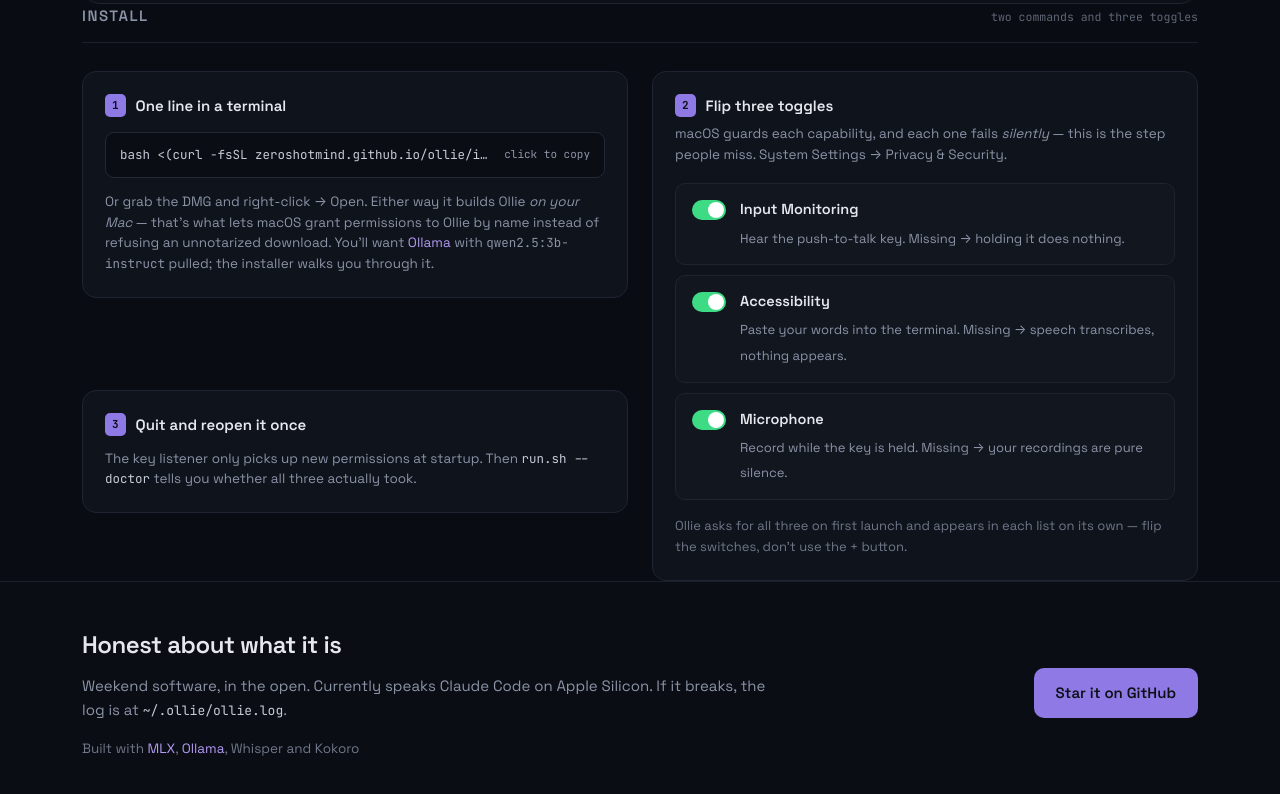
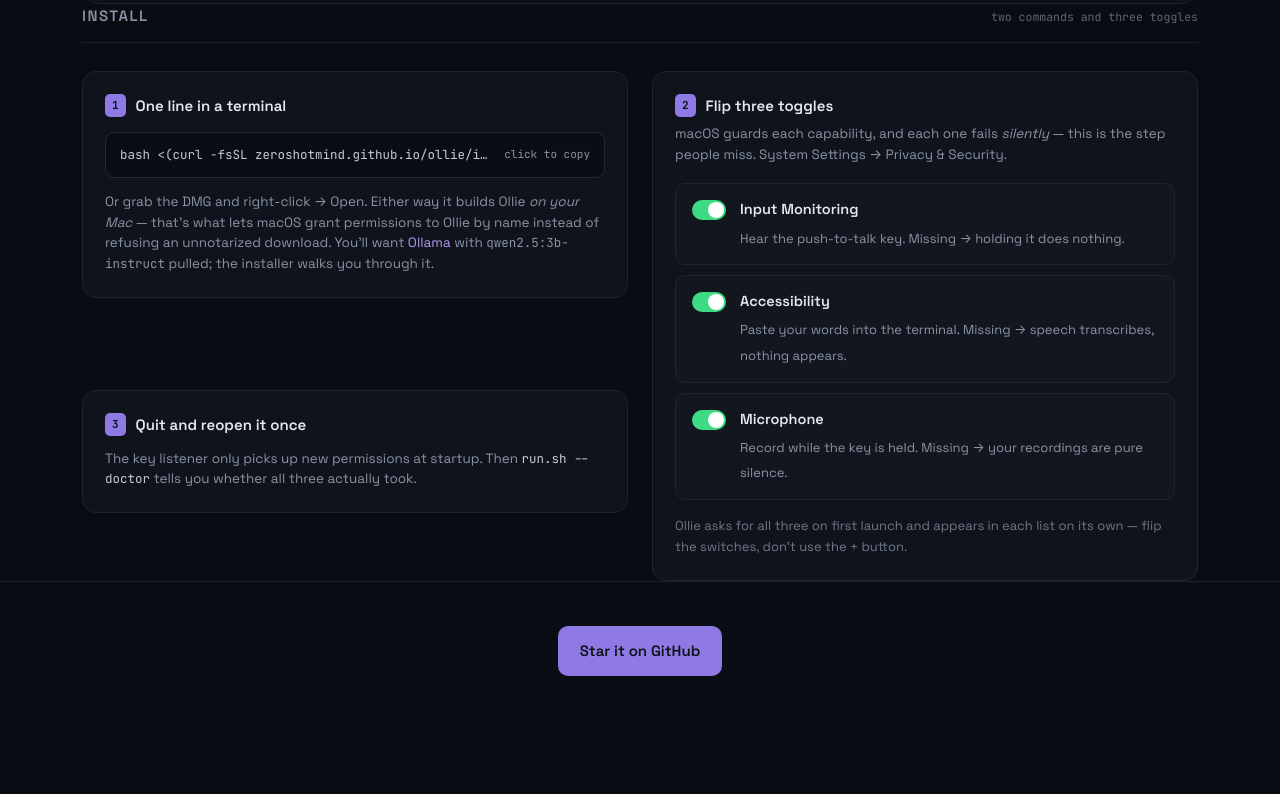
Before and after one commit to zeroshotmind/ollie, a plain HTML site: page docs/index.html in a window 1280 px wide. Shown: the part 1877-2671 px from the top of the page. After the commit the page ends 2605 px from the top, so only its background shows below. Drawn offline with Linux system fonts and the light colour scheme.

Commit message:
Simplify footer to just the GitHub CTA
Drop the "honest about what it is" blurb and built-with credits, keeping
a centered star-it button.

```diff
--- a/docs/index.html
+++ b/docs/index.html
@@ -385,12 +385,7 @@
 </section>
 
 <footer>
-  <div class="foot">
-    <div>
-      <h3>Honest about what it is</h3>
-      <p>Weekend software, in the open. Currently speaks Claude Code on Apple Silicon. If it breaks, the log is at <code style="font-size:13px;color:#c6cbd8">~/.ollie/ollie.log</code>.</p>
-      <div class="built">Built with <a href="https://github.com/ml-explore/mlx">MLX</a>, <a href="https://ollama.com">Ollama</a>, Whisper and Kokoro</div>
-    </div>
+  <div class="foot" style="grid-template-columns:1fr;justify-items:center;text-align:center">
     <a class="btn primary" href="https://github.com/zeroshotmind/ollie">Star it on GitHub</a>
   </div>
 </footer>
```
